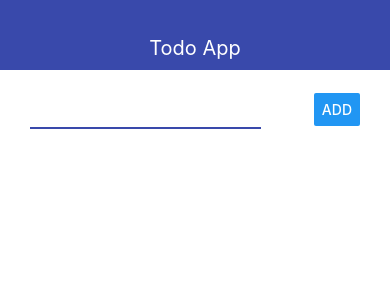
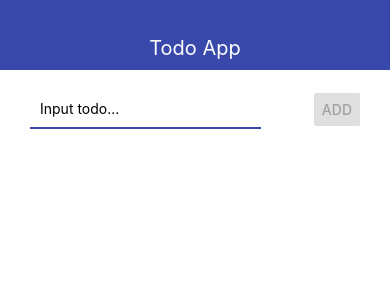
Before and after one commit to KovaSs/rn-todo-app, a React Native app: screen / in a window 390 px wide. Shown: the top 300 px of the page. Built offline with nearby package versions, Linux system fonts and the light colour scheme.

Commit message:
lesson 18 | binding AddTodo state

```diff
--- a/src/AddTodo.tsx
+++ b/src/AddTodo.tsx
@@ -1,19 +1,27 @@
-import { View, TextInput, Button, StyleSheet } from 'react-native'
+import { useState } from 'react';
+import { View, TextInput, Button, StyleSheet } from 'react-native';
 
 interface Props {
   onSubmit(todoTitle: string): void;
 }
 
 export const AddTodo = ({ onSubmit }: Props) => {
+  const [value, setValue] = useState<string>('');
 
   const pressHandler = () => {
-    // onSubmit();
+    onSubmit(value.trim());
+    setValue('');
   }
 
   return (
     <View style={styles.block}>
-      <TextInput style={styles.input} />
-      <Button title="Add" onPress={pressHandler}/>
+      <TextInput
+        style={styles.input}
+        value={value}
+        onChangeText={setValue}
+        placeholder="Input todo..."
+      />
+      <Button title="Add" onPress={pressHandler} disabled={!value.trim()}/>
     </View>
   )
 }
```
